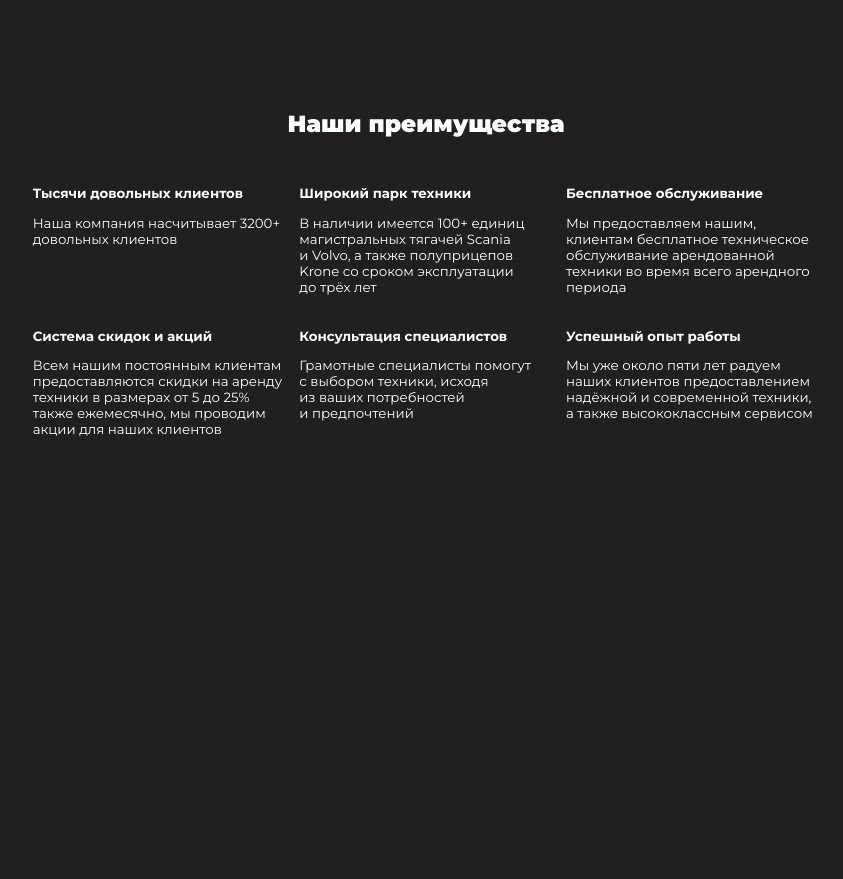
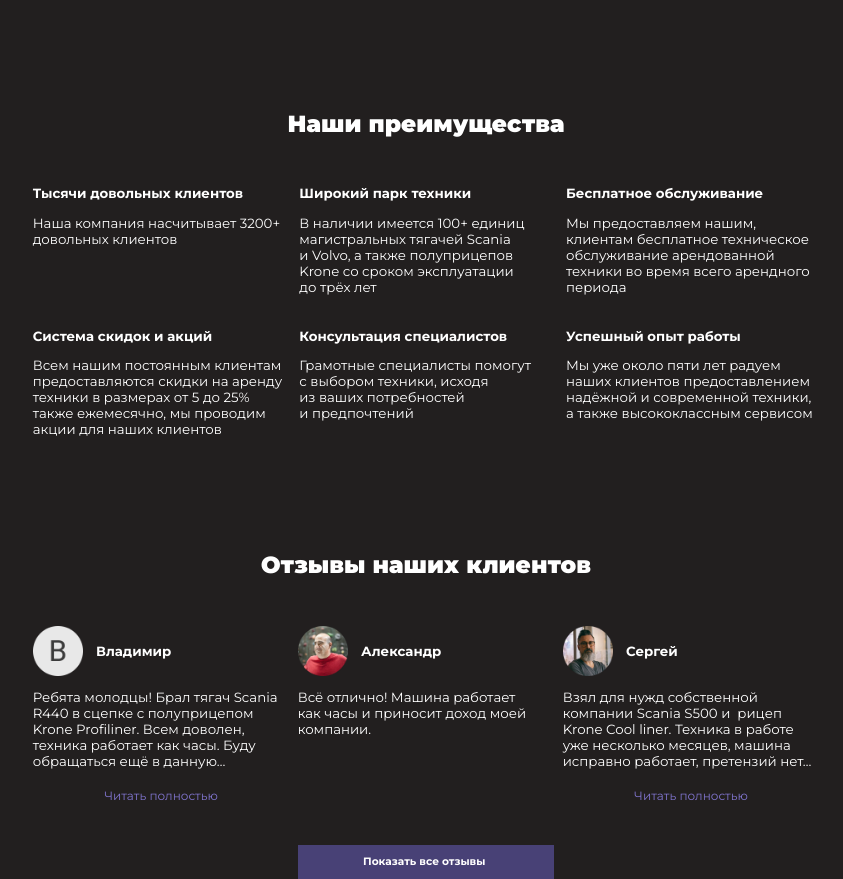
Before and after one commit to VadimZyuzelev/TruckRentGroup, a website: page src/index.html in a window 1280 px wide. Shown: the part 1862-2741 px from the top of the page, without its empty margins (214-1057 px from the left). Before the commit the page ends 2299 px from the top, so only its background shows below. Drawn offline with Linux system fonts and the light colour scheme.

Commit message:
make a block feedback

```diff
--- /dev/null
+++ b/src/blocks/block/__name/--style.scss
@@ -0,0 +1,4 @@
+.block-name--style {
+    @include font (900, 3.5rem, 122%);
+    text-align: center;
+}
--- /dev/null
+++ b/src/blocks/block/__name/__name.scss
@@ -0,0 +1,3 @@
+.block-name {
+    padding-bottom: 7rem;
+}
--- /dev/null
+++ b/src/blocks/button/--color.scss
@@ -0,0 +1,4 @@
+.button--color {
+    color: #FFFFFF;
+    background-color: #484176;
+}
--- /dev/null
+++ b/src/blocks/button/--style.scss
@@ -0,0 +1,4 @@
+.button--style {
+    @include font(700, 1.6rem, 125%);
+    padding: 1.5rem 9.8rem;
+}
--- a/src/blocks/features/features.scss
+++ b/src/blocks/features/features.scss
@@ -0,0 +1,3 @@
+.features {
+    padding-bottom: 17rem;
+}
--- /dev/null
+++ b/src/blocks/feedbacks/__avatar/__avatar.scss
@@ -0,0 +1,17 @@
+.feedbacks__avatar {
+    display: flex;
+    gap: 2rem;
+
+    margin-bottom: 2rem;
+
+    img {
+        width: 7.5rem;
+    }
+
+    .feedbacks__avatar-name {
+        @include font(700, 2rem, 120%);
+        display: flex;
+        justify-content: center;
+        align-items: center;
+    }
+}
--- /dev/null
+++ b/src/blocks/feedbacks/__button/__button.scss
@@ -0,0 +1,4 @@
+.feedbacks__button {
+    grid-column-start: 2;
+    grid-column-end: 3;
+}
--- /dev/null
+++ b/src/blocks/feedbacks/__description/__description.scss
@@ -0,0 +1,4 @@
+.feedbacks__description {
+    @include font(400, 2rem, 120%);
+    margin-bottom: 3rem;
+}
--- /dev/null
+++ b/src/blocks/feedbacks/__more/--color.scss
@@ -0,0 +1,3 @@
+.feedbacks__more--color {
+    color: #8175CF;
+}
--- /dev/null
+++ b/src/blocks/feedbacks/__more/__more.scss
@@ -0,0 +1,5 @@
+.feedbacks__more{
+    @include font(400, 1.8rem, 122%);
+    text-align: center;
+    margin-bottom: 5rem;
+}
--- /dev/null
+++ b/src/blocks/feedbacks/__wrap/__wrap.scss
@@ -0,0 +1,6 @@
+.feedbacks__wrap {
+    display: grid;
+    grid-template: 1fr/ repeat(3, 1fr);
+    justify-content: center;
+    gap: 1.25rem;
+}
--- a/src/blocks/style.sass
+++ b/src/blocks/style.sass
@@ -33,3 +33,17 @@
 @import features/__item/__item
 @import features/__title/__title
 @import features/__description/__description
+
+@import block/__name/__name
+@import block/__name/--style
+
+@import feedbacks/__wrap/__wrap
+@import feedbacks/__avatar/__avatar
+@import feedbacks/__more/__more
+@import feedbacks/__more/--color
+@import feedbacks/__description/__description
+@import feedbacks/__item/__item
+@import feedbacks/__button/__button
+
+@import button/--color
+@import button/--style
--- a/src/index.html
+++ b/src/index.html
@@ -108,7 +108,7 @@
 
         <div class="features">
             <div class="container">
-                <h2 class="features__name">Наши преимущества</h2>
+                <h2 class="block-name block-name--style">Наши преимущества</h2>
                 <div class="features__wrap">
                     <div class="features__item">
                         <div class="features__title">Тысячи довольных клиентов</div>
@@ -155,6 +155,55 @@
                 </div>
             </div>
         </div>
+
+        <div class="feedbacks">
+            <div class="container">
+                <h2 class="block-name block-name--style">Отзывы наших клиентов</h2>
+                <div class="feedbacks__wrap">
+                    <div class="feedbacks__item">
+                        <div class="feedbacks__avatar">
+                            <img src="img/feedbacks/avatar1.png" alt="">
+                            <div class="feedbacks__avatar-name">Владимир</div>
+                        </div>
+                        <p class="feedbacks__description">
+                            Ребята молодцы! Брал тягач Scania R440
+                            в сцепке с полуприцепом Krone Profiliner.
+                            Всем доволен, техника работает как часы. Буду обращаться ещё в данную…
+                        </p>
+                        <div class="feedbacks__more feedbacks__more--color">Читать полностью</div>
+                    </div>
+                    <div class="feedbacks__item">
+                        <div class="feedbacks__avatar">
+                            <img src="img/feedbacks/avatar2.png" alt="">
+                            <p class="feedbacks__avatar-name">
+                                Александр
+                            </p>
+                        </div>
+                        <p class="feedbacks__description">
+                            Всё отлично! Машина работает как часы
+                            и приносит доход моей компании.
+                        </p>
+                        <div class="feedbacks__more feedbacks__more--color"></div>
+                    </div>
+                    <div class="feedbacks__item">
+                        <div class="feedbacks__avatar">
+                            <img src="img/feedbacks/avatar3.png" alt="">
+                            <div class="feedbacks__avatar-name">
+                                Сергей
+                            </div>
+                        </div>
+                        <p class="feedbacks__description">
+                            Взял для нужд собственной компании Scania S500 и
+                            рицеп Krone Cool liner. Техника в работе уже несколько
+                            месяцев, машина исправно работает, претензий нет…
+                        </p>
+                        <div class="feedbacks__more feedbacks__more--color">Читать полностью</div>
+                    </div>
+                    <button type="button" class="button feedbacks__button button--style button--color">Показать все отзывы</button>
+                </div>
+
+            </div>
+        </div>
     </main>
 </body>
 </html>
```
Also changed, not shown: src/blocks/feedbacks/__item/__item.scss (added), src/css/style.css, src/img/feedbacks/avatar1.png (added), src/img/feedbacks/avatar2.png (added), src/img/feedbacks/avatar3.png (added).
